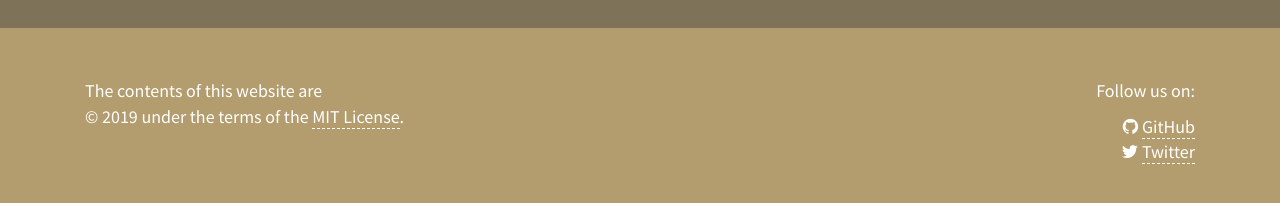
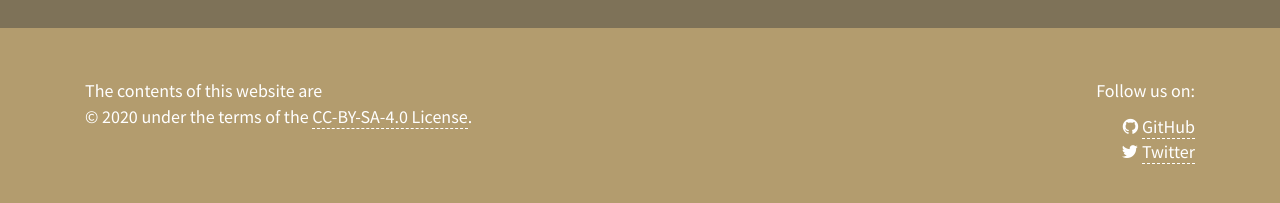
Before and after one commit to pousse-cafe/pousse-cafe.github.io, a Jekyll site: the page built from index.html, in a window 1280 px wide and 900 px high, scrolled down 767 px. Shown: the part 675-878 px from the top of the window. Built offline with Jekyll 4.4.1, drawn with Linux system fonts in a browser that asks for light colours.

Commit message:
Add license and update copyright date.
Closes #1

```diff
--- a/_config.yml
+++ b/_config.yml
@@ -8,7 +8,7 @@ description: >
   is to solve most of those issues allowing developers to focus on the Domain and its implementation.
 baseurl: ""
 url: http://www.pousse-cafe-framework.org
-copyright_date: 2019
+copyright_date: 2020
 
 # Build settings
 markdown: kramdown
--- a/_includes/footer.html
+++ b/_includes/footer.html
@@ -3,7 +3,7 @@
     <div class="col-md-6 copyright">
       <p>
         The contents of this website are <br>© {{ site.copyright_date }} under the terms of the <a
-          href="https://github.com/pousse-cafe/pousse-cafe.github.io/blob/master/LICENSE">MIT License</a>.
+          href="https://github.com/pousse-cafe/pousse-cafe.github.io/blob/master/LICENSE">CC-BY-SA-4.0 License</a>.
       </p>
     </div>
     <div class="col-md-6 contact">
```
Also changed, not shown: 1 other file.
